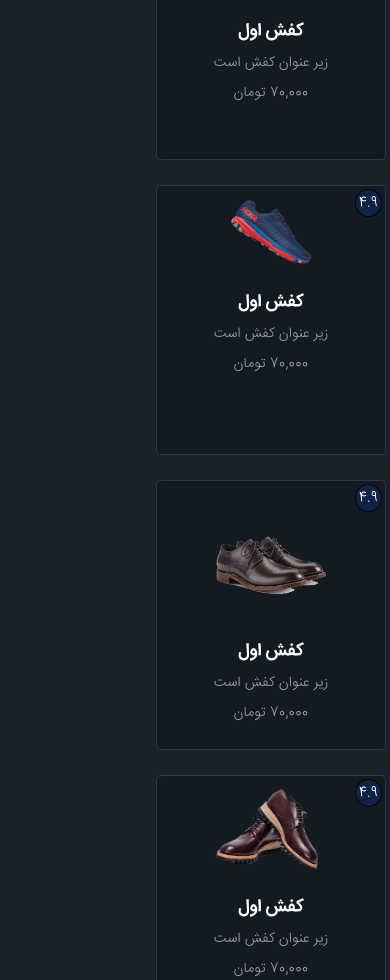
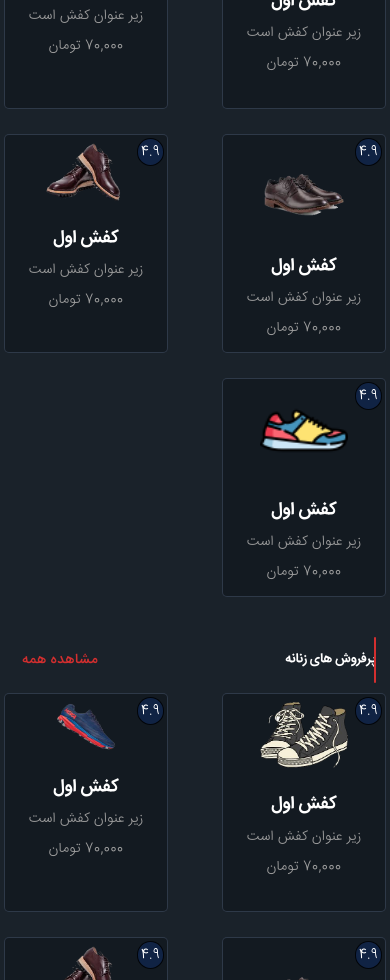
Before and after one commit to mehdi2960/Shoes_Shopping-React-js, a React (Create React App) app: page / in a window 390 px wide. Shown: the part 1020-2000 px from the top of the page. Built offline with nearby package versions, Linux system fonts and the light colour scheme; what jss-rtl would draw is missing.

Commit message:
lazy Load

```diff
--- a/package.json
+++ b/package.json
@@ -16,6 +16,7 @@
     "react-dom": "^18.0.0",
     "react-ga": "^3.3.0",
     "react-helmet": "^6.1.0",
+    "react-lazyload": "^3.2.0",
     "react-material-ui-carousel": "^2.3.11",
     "react-router-dom": "^5.2.0",
     "react-scripts": "5.0.1",
--- a/src/components/Menus/desktop/cartbutton.styles.js
+++ b/src/components/Menus/desktop/cartbutton.styles.js
@@ -21,7 +21,7 @@ export default makeStyles((theme) => ({
     alignItems: "center",
     justifyContent: "center",
     position: "absolute",
-    right: 27,
+    right: 17,
     top: -4,
   },
   cartItem: {
--- a/src/components/PopularShoes/index.js
+++ b/src/components/PopularShoes/index.js
@@ -1,20 +1,32 @@
-import React from 'react'
-import { Grid } from '@material-ui/core';
+import React from "react";
+import { Grid } from "@material-ui/core";
+import LazyLoad from "react-lazyload";
 import Title from "./Title";
 import Mens from "./Mens";
 import Womens from "./Womens";
 import Kids from "./Kids";
 
-
 export default function Index() {
   return (
-    <Grid container>
-        <Title title="پرفروش های مردانه"/>
-        <Mens/>
-        <Title title="پرفروش های زنانه"/>
-        <Womens/>
-        <Title title="پرفروش های بچگانه"/>
-        <Kids/>
-    </Grid>
-  )
+    <>
+      <LazyLoad height={365}>
+        <Grid container>
+          <Title title="پرفروش های مردانه" />
+          <Mens />
+        </Grid>
+      </LazyLoad>
+      <LazyLoad height={365}>
+        <Grid container>
+          <Title title="پرفروش های زنانه" />
+          <Womens />
+        </Grid>
+      </LazyLoad>
+      <LazyLoad height={365}>
+        <Grid container>
+          <Title title="پرفروش های بچگانه" />
+          <Kids />
+        </Grid>
+      </LazyLoad>
+    </>
+  );
 }
--- a/src/components/PopularShoes/item.styles .js
+++ b/src/components/PopularShoes/item.styles .js
@@ -15,7 +15,13 @@ export default makeStyles((theme) => ({
     position:"relative",
     padding:12,
     cursor:"pointer",
-    marginBottom:25
+    marginBottom:25,
+    [theme.breakpoints.down('xs')]:{
+      width: 164,
+      height: 219,
+      padding:8,
+
+    }
   },
   image: {
     width: "60%",
--- a/src/screens/home/index.js
+++ b/src/screens/home/index.js
@@ -1,24 +1,26 @@
-import React from 'react'
-import { Container, Grid } from '@material-ui/core';
+import React from "react";
+import { Container, Grid } from "@material-ui/core";
+import LazyLoad from "react-lazyload";
 import useStyles from "./index.styles";
 import Slider from "../../components/Slider";
 import Categoryies from "../../components/Categoryies";
 import PopularShoes from "../../components/PopularShoes";
 
-
 export default function Index() {
-  const classes=useStyles();
+  const classes = useStyles();
   return (
     <Container maxWidth="lg">
-      <Grid container direction='row' className={classes.topGrid}>
-        <Grid item lg={7} className={classes.sliderGrid}>
-          <Slider/>
+      <LazyLoad height={500}>
+        <Grid container direction="row" className={classes.topGrid}>
+          <Grid item lg={7} className={classes.sliderGrid}>
+            <Slider />
+          </Grid>
+          <Grid item lg={5} className={classes.catGrid}>
+            <Categoryies />
+          </Grid>
         </Grid>
-        <Grid item lg={5} className={classes.catGrid}>
-          <Categoryies/>
-        </Grid>
-      </Grid>
-      <PopularShoes/>
+      </LazyLoad>
+        <PopularShoes />
     </Container>
-  )
+  );
 }
--- a/src/screens/home/index.styles.js
+++ b/src/screens/home/index.styles.js
@@ -2,7 +2,10 @@ import { makeStyles } from "@material-ui/core";
 export default makeStyles((theme) => ({
   topGrid:{
     marginTop:15,
-    marginBottom:15
+    marginBottom:15,
+    [theme.breakpoints.up('md')]:{
+      height:500
+    }
   },
   sliderGrid:{
     height:450,
```
Also changed, not shown: src/components/Menus/desktop/CartButton.js (+13 -0 lines), 1 other file (tests, documents, lock files or other folders).
